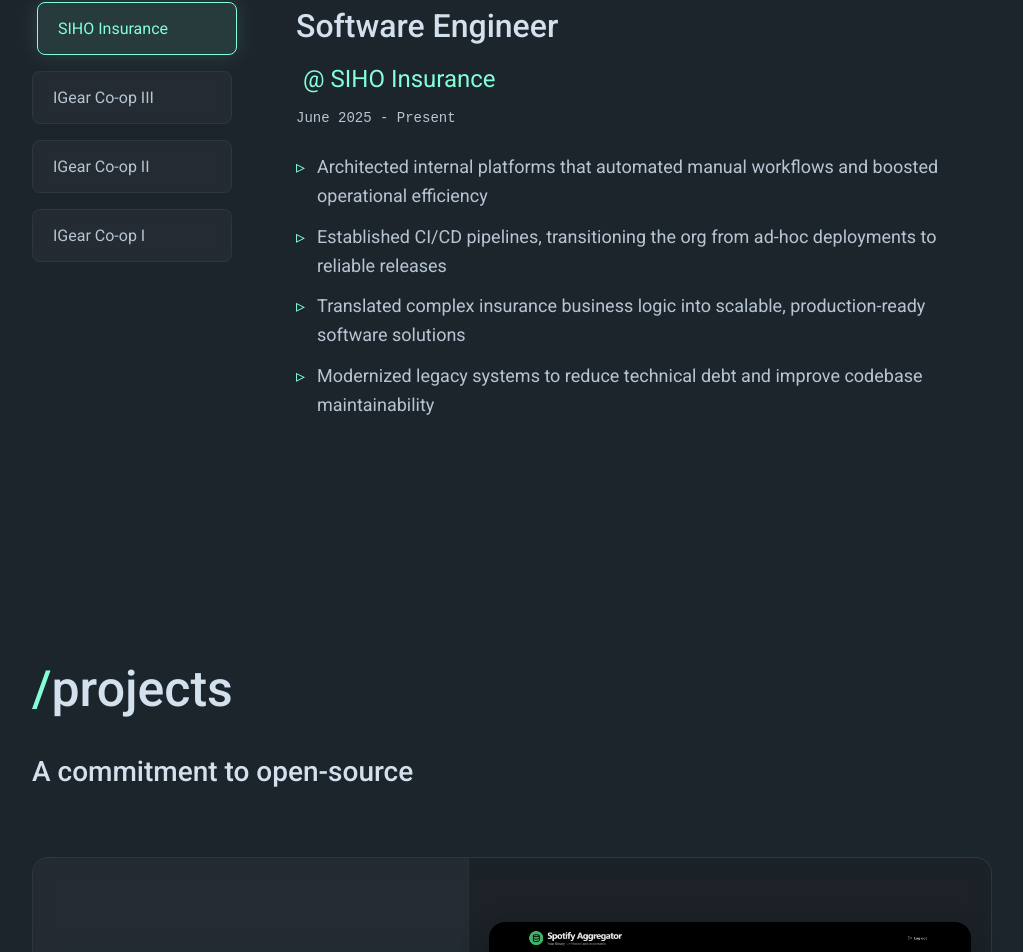
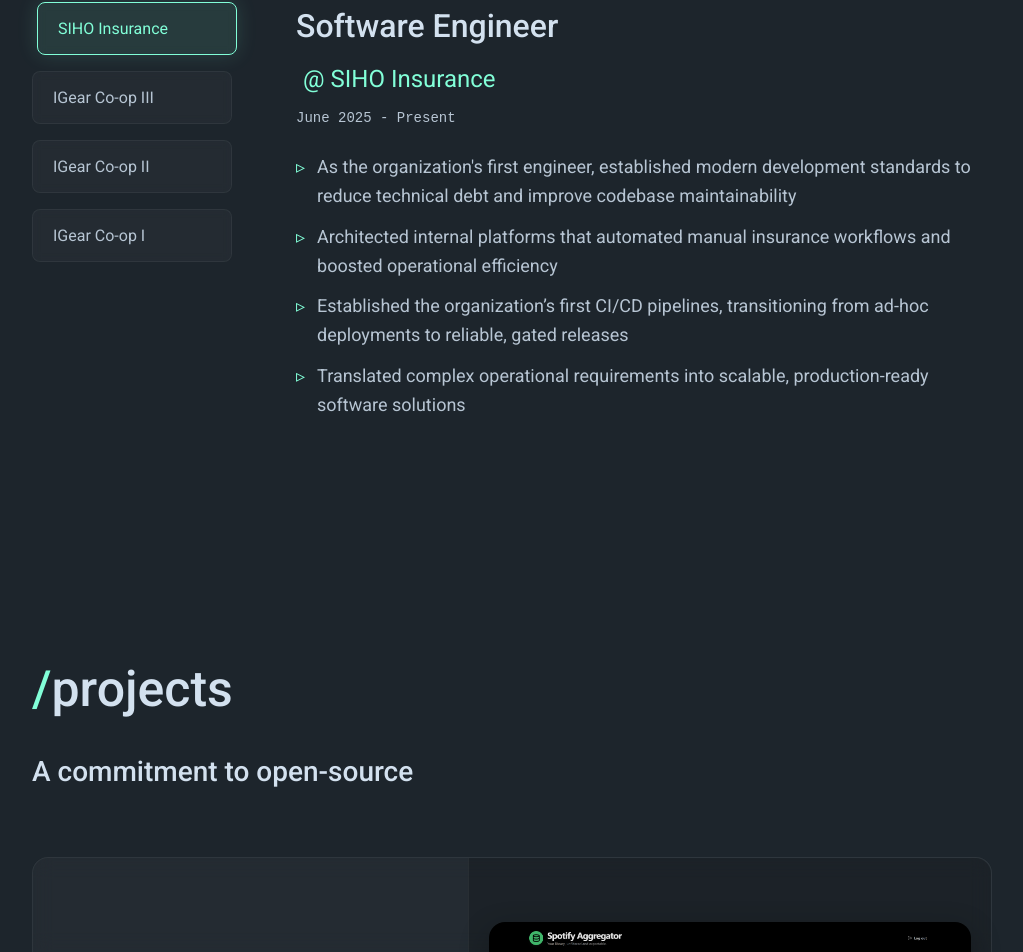
Before and after one commit to ColeSwinford/portfolio, a React (Vite) app: page / in a window 1280 px wide. Shown: the part 1998-2950 px from the top of the page, without its empty margins (128-1151 px from the left). Built offline with nearby package versions, Linux system fonts and the light colour scheme.

Commit message:
- updated experience

```diff
--- a/src/data.js
+++ b/src/data.js
@@ -30,10 +30,11 @@
         link: "https://www.siho.org/",
         dates: "June 2025 - Present",
         bullets: [
-"Architected internal platforms that automated manual workflows and boosted operational efficiency",
-            "Established CI/CD pipelines, transitioning the org from ad-hoc deployments to reliable releases",
-            "Translated complex insurance business logic into scalable, production-ready software solutions",
-            "Modernized legacy systems to reduce technical debt and improve codebase maintainability"        ]
+            "As the organization's first engineer, established modern development standards to reduce technical debt and improve codebase maintainability",
+            "Architected internal platforms that automated manual insurance workflows and boosted operational efficiency",
+            "Established the organization’s first CI/CD pipelines, transitioning from ad-hoc deployments to reliable, gated releases",
+            "Translated complex operational requirements into scalable, production-ready software solutions"
+        ]
     },
     {
         id: "IGear Co-op III",
```
